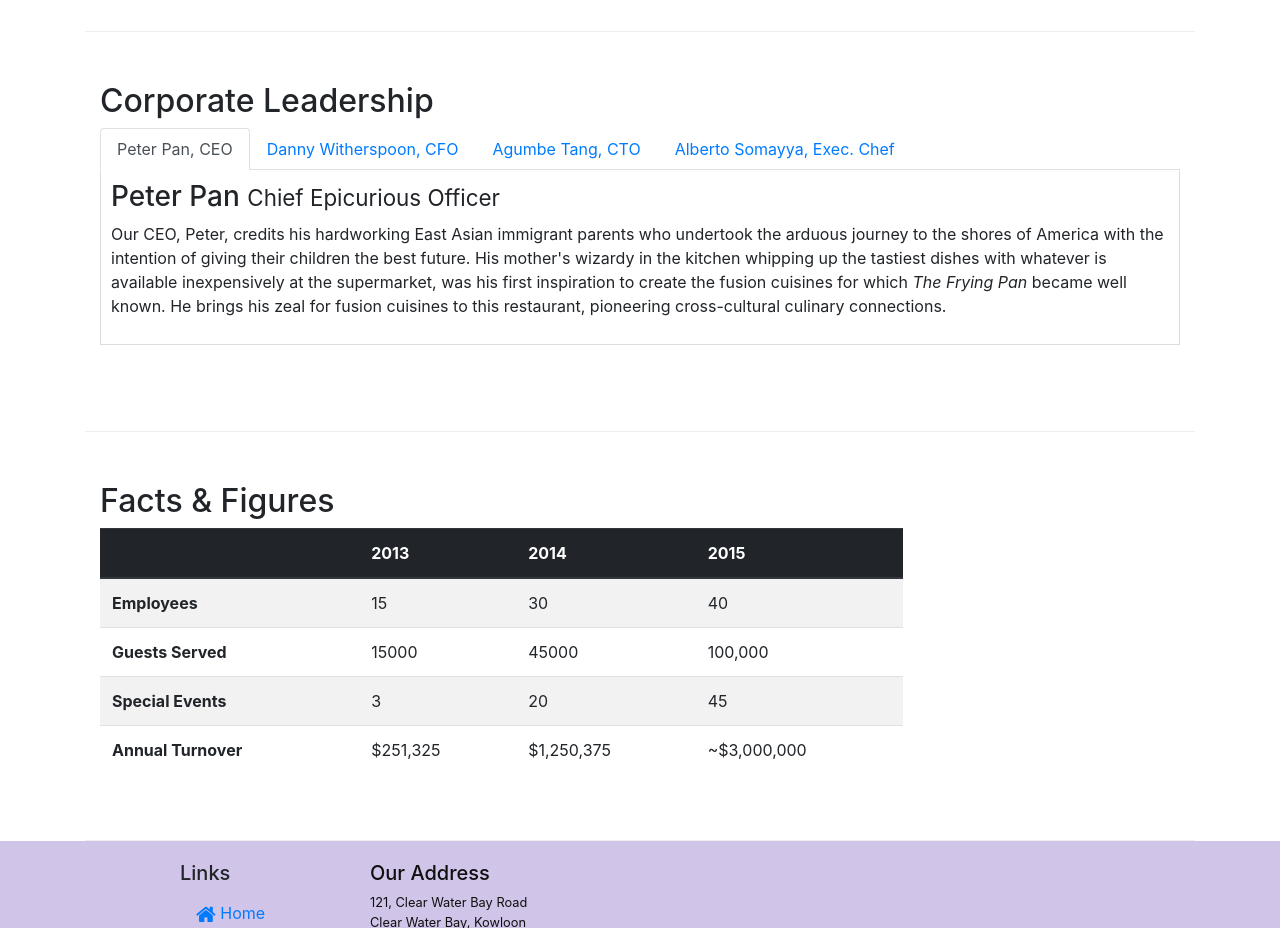
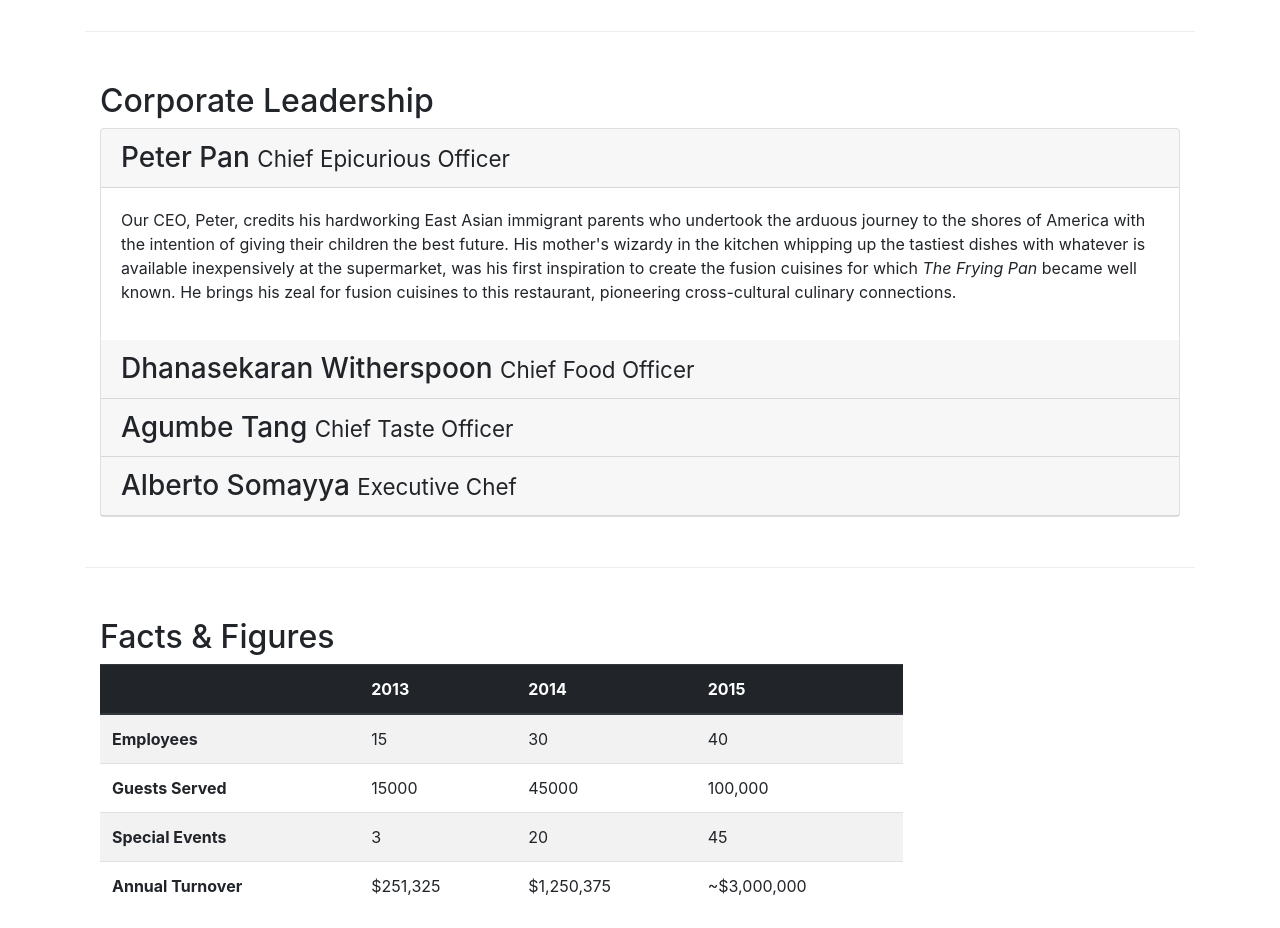
Before and after one commit to rohitgorai7/bootstrap, a website: page aboutus.html in a window 1280 px wide. Shown: the part 940-1868 px from the top of the page. Drawn offline with nearby package versions, Linux system fonts and the light colour scheme.

Commit message:
accordion

```diff
--- a/aboutus.html
+++ b/aboutus.html
@@ -100,40 +100,56 @@
         <div class="row row-content">
             <div class="col-12">
                 <h2>Corporate Leadership</h2>
-                <ul class="nav nav-tabs">
-                    <li class="nav-item">
-                      <a class="nav-link active" href="#peter"
-                        role="tab" data-toggle="tab">Peter Pan, CEO</a>
-                    </li>
-                    <li class="nav-item">
-                      <a class="nav-link" href="#danny" role="tab"
-                        data-toggle="tab">Danny Witherspoon, CFO</a>
-                    </li>
-                    <li class="nav-item">
-                      <a class="nav-link" href="#agumbe"role="tab"
-                        data-toggle="tab">Agumbe Tang, CTO</a>
-                    </li>
-                    <li class="nav-item">
-                      <a class="nav-link" href="#alberto" role="tab"
-                        data-toggle="tab">Alberto Somayya, Exec. Chef</a>
-                    </li>
-                </ul>
-                <div class="tab-content">
-                    <div role="tabpanel" class="tab-pane fade show active" id="peter">
-                        <h3>Peter Pan <small>Chief Epicurious Officer</small></h3>
+                <div id="accordion">
+                    <div class="card">
+                        <div class="card-header" role="tab" id="peterhead">
+                        <h3 class="mb-0">
+                            <a data-toggle="collapse" data-target="#peter">
+                            Peter Pan <small>Chief Epicurious Officer</small>
+                            </a>
+                        </h3>
+                        </div>
+                        <div class="collapse show" id="peter" data-parent="#accordion">
+                            <div class="card-body">
                                 <p class="d-none d-sm-block">Our CEO, Peter, credits his hardworking East Asian immigrant parents who undertook the arduous journey to the shores of America with the intention of giving their children the best future. His mother's wizardy in the kitchen whipping up the tastiest dishes with whatever is available inexpensively at the supermarket, was his first inspiration to create the fusion cuisines for which <em>The Frying Pan</em> became well known. He brings his zeal for fusion cuisines to this restaurant, pioneering cross-cultural culinary connections.</p>
                             </div>
-                    <div role="tabpanel" class="tab-pane fade" id="danny">
-                        <h3>Dhanasekaran Witherspoon <small>Chief Food Officer</small></h3>
+                        </div>
+                        <div class="card-header" role="tab" id="dannyhead">
+                            <h3 class="mb-0">
+                                <a class="collapsed" data-toggle="collapse" data-target="#danny">
+                                Dhanasekaran Witherspoon <small>Chief Food Officer</small>
+                                </a>
+                            </h3>
+                        </div>
+                        <div class="collapse" id="danny" data-parent="#accordion">
+                            <div class="card-body">
                                 <p class="d-none d-sm-block">Our CFO, Danny, as he is affectionately referred to by his colleagues, comes from a long established family tradition in farming and produce. His experiences growing up on a farm in the Australian outback gave him great appreciation for varieties of food sources. As he puts it in his own words, <em>Everything that runs, wins, and everything that stays, pays!</em></p>
                             </div>
-                    <div role="tabpanel" class="tab-pane fade" id="agumbe">
-                        <h3>Agumbe Tang <small>Chief Taste Officer</small></h3>
+                        </div>
+                        <div class="card-header" role="tab" id="agumbehead">
+                            <h3 class="mb-0">
+                                <a class="collapsed" data-toggle="collapse" data-target="#agumbe">
+                                Agumbe Tang <small>Chief Taste Officer</small>
+                                </a>
+                            </h3>
+                        </div>
+                        <div class="collapse" id="agumbe" data-parent="#accordion">
+                            <div class="card-body">
                                 <p class="d-none d-sm-block">Blessed with the most discerning gustatory sense, Agumbe, our CTO, personally ensures that every dish that we serve meets his exacting tastes. Our chefs dread the tongue lashing that ensues if their dish does not meet his exacting standards. He lives by his motto, <em>You click only if you survive my lick.</em></p>
                             </div>
-                    <div role="tabpanel" class="tab-pane fade" id="alberto">
-                        <h3>Alberto Somayya <small>Executive Chef</small></h3>
+                        </div>
+                        <div class="card-header" role="tab" id="albertohead">
+                            <h3 class="mb-0">
+                                <a class="collapsed" data-toggle="collapse" data-target="#alberto">
+                                Alberto Somayya <small>Executive Chef</small>
+                                </a>
+                            </h3>
+                        </div>
+                        <div class="collapse" id="alberto" data-parent="#accordion">
+                            <div class="card-body">
                                 <p class="d-none d-sm-block">Award winning three-star Michelin chef with wide International experience having worked closely with whos-who in the culinary world, he specializes in creating mouthwatering Indo-Italian fusion experiences. He says, <em>Put together the cuisines from the two craziest cultures, and you get a winning hit! Amma Mia!</em></p>
+                            </div>
+                        </div>
                     </div>
                 </div>
             </div>
```
Lines whose indentation alone changed are shown as unchanged.
